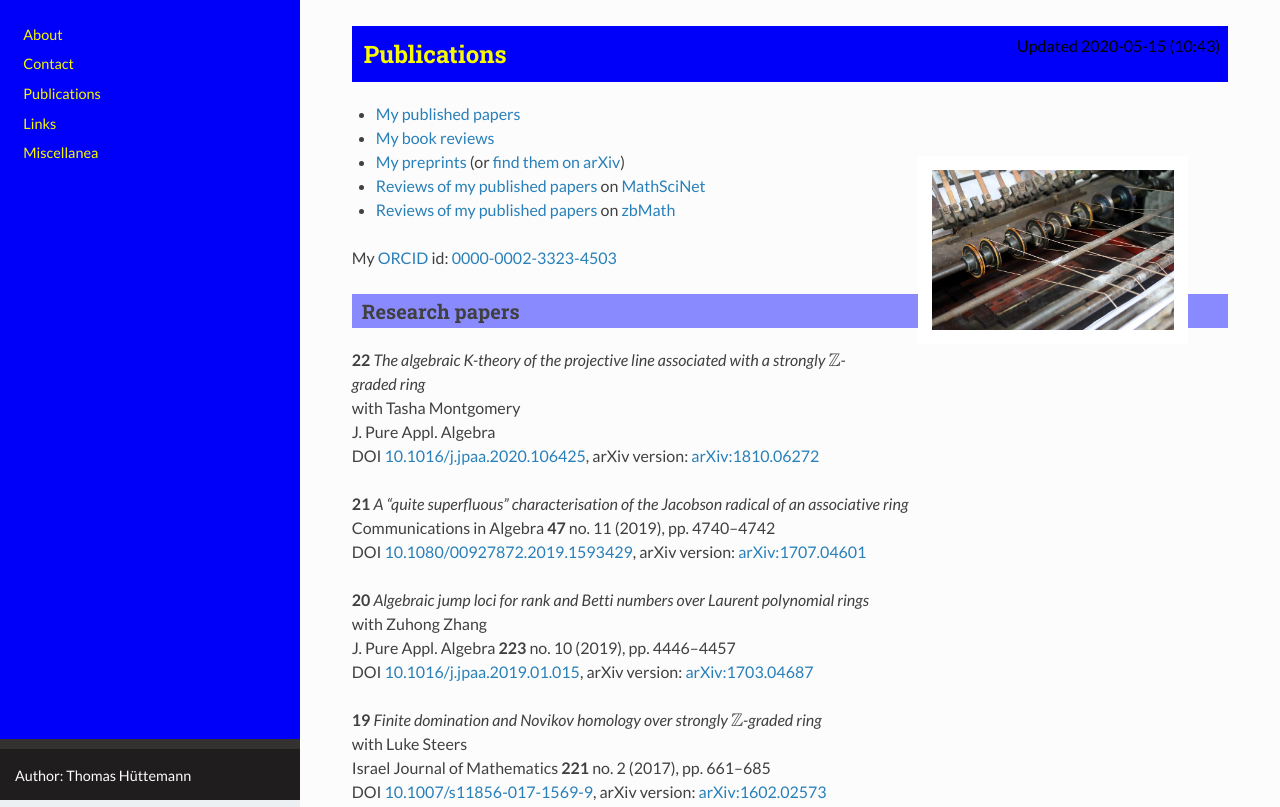
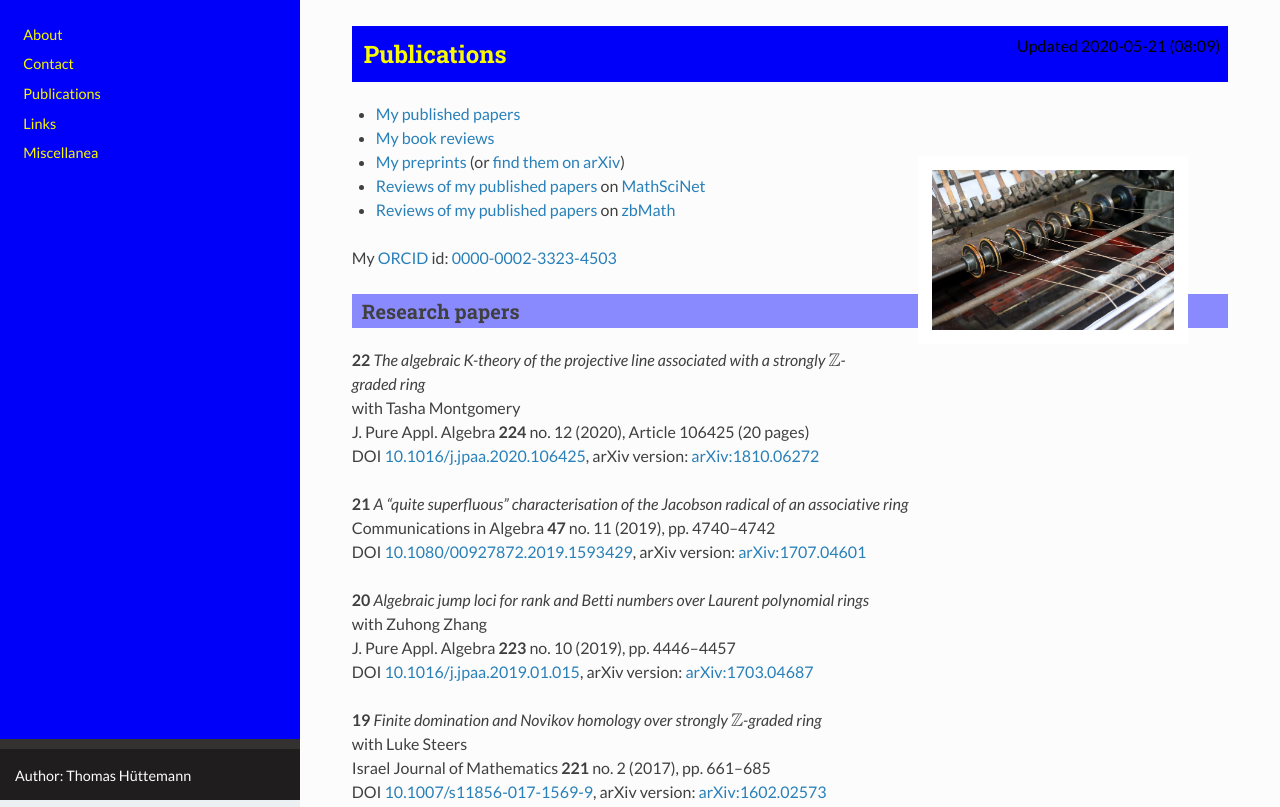
Before and after one commit to t-huettemann/t-huettemann.github.io, a plain HTML site: page publications.html in a window 1280 px wide. Shown: the top 807 px of the page. Drawn offline with nearby package versions, Linux system fonts and the light colour scheme; some packages are replaced by stand-ins of ours.

Commit message:
Update 2020-05-21 (08:10:27 GMT+0100)

```diff
--- a/publications.html
+++ b/publications.html
@@ -221,7 +221,7 @@ for the JavaScript code in this tag.
 <div>
 <div style='float:right; color:gray; vertical-align:bottom; padding-right:0.5em; padding-top:0.5em;color:black;'><div class="movetoh2">
 <p>
-Updated 2020-05-15 (10:43)
+Updated 2020-05-21 (08:09)
 </p>
 
 </div></div></div>
@@ -261,9 +261,9 @@ My <a href="https://orcid.org/">ORCID</a> id: <a href="https://orcid.org/0000-00
 <div class="outline-text-3" id="text-3-1">
 <p>
 <b>22</b> <i>The algebraic K-theory of the projective line associated with a strongly \(\mathbb{Z}\)-graded ring</i><br  />
-  with Tasha Montgomery<br  />
-  J.&nbsp;Pure Appl.&nbsp;Algebra<br  />
-  DOI <a href="https://doi.org/10.1016/j.jpaa.2020.106425">10.1016/j.jpaa.2020.106425</a>, arXiv version: <a href="https://arxiv.org/abs/1810.06272">arXiv:1810.06272</a><br  />
+with Tasha Montgomery<br  />
+J.&nbsp;Pure Appl.&nbsp;Algebra <b>224</b> no.&nbsp;12 (2020), Article&nbsp;106425 (20&nbsp;pages)<br  />
+DOI <a href="https://doi.org/10.1016/j.jpaa.2020.106425">10.1016/j.jpaa.2020.106425</a>, arXiv version: <a href="https://arxiv.org/abs/1810.06272">arXiv:1810.06272</a><br  />
 </p>
 
 <p>
@@ -303,7 +303,7 @@ DOI <a href="https://doi.org/10.1016/j.jpaa.2015.12.004">10.1016/j.jpaa.2015.12.
 
 <p>
 <b>16</b> <i>Vector bundles on the projective line and finite domination of chain complexes</i><br  />
-Mathematical Proceedings of the Royal Irish Academy <b>115A</b> (2015), no.&nbsp;1, Art.&nbsp;2, 12&nbsp;pages<br  />
+Mathematical Proceedings of the Royal Irish Academy <b>115A</b> (2015), no.&nbsp;1, Art.&nbsp;2 (12&nbsp;pages)<br  />
 DOI <a href="https://doi.org/10.3318/pria.2015.115.2">10.3318/pria.2015.115.2</a>, arXiv version: <a href="https://arxiv.org/abs/1403.2279">arXiv:1403.2279</a><br  />
 </p>
 
```
